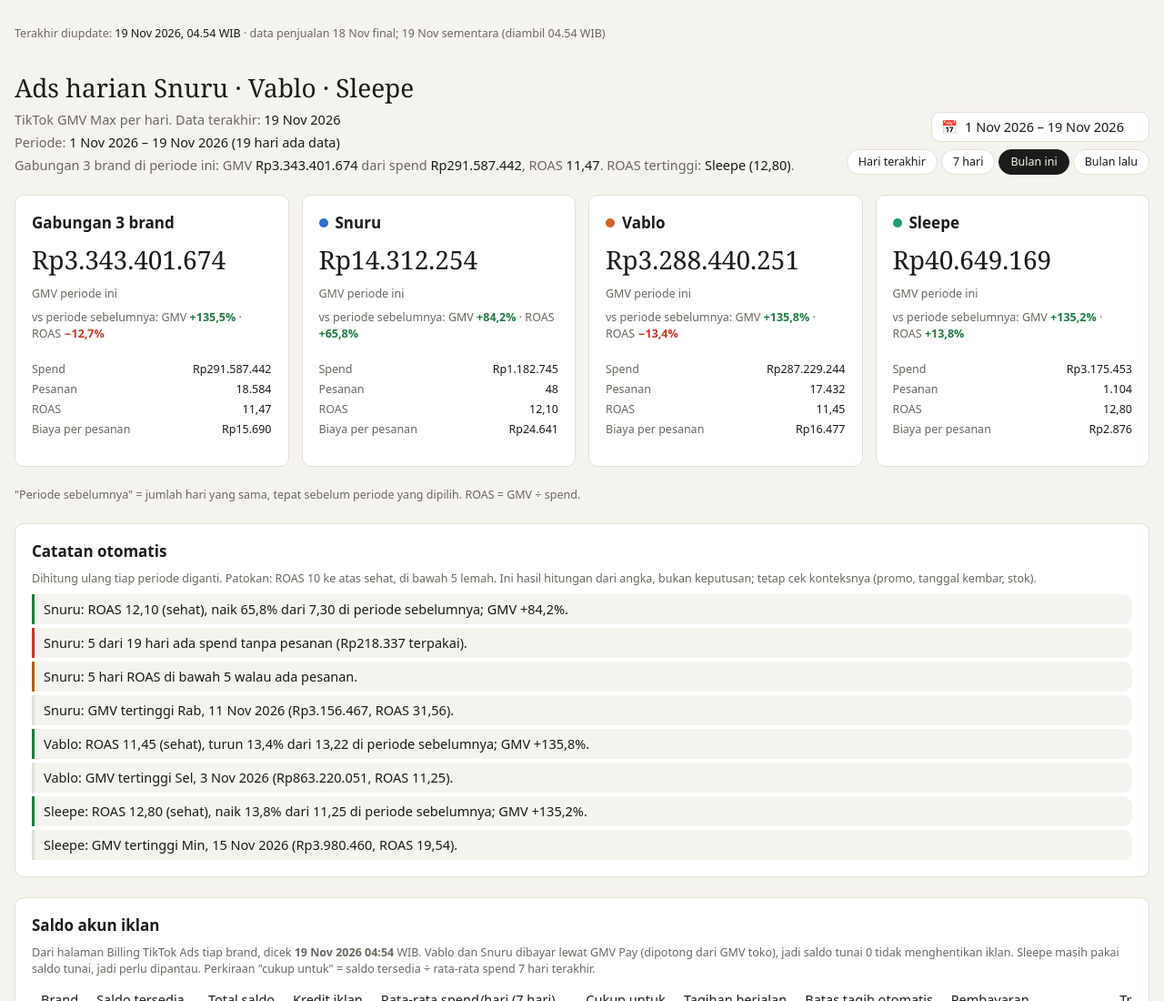
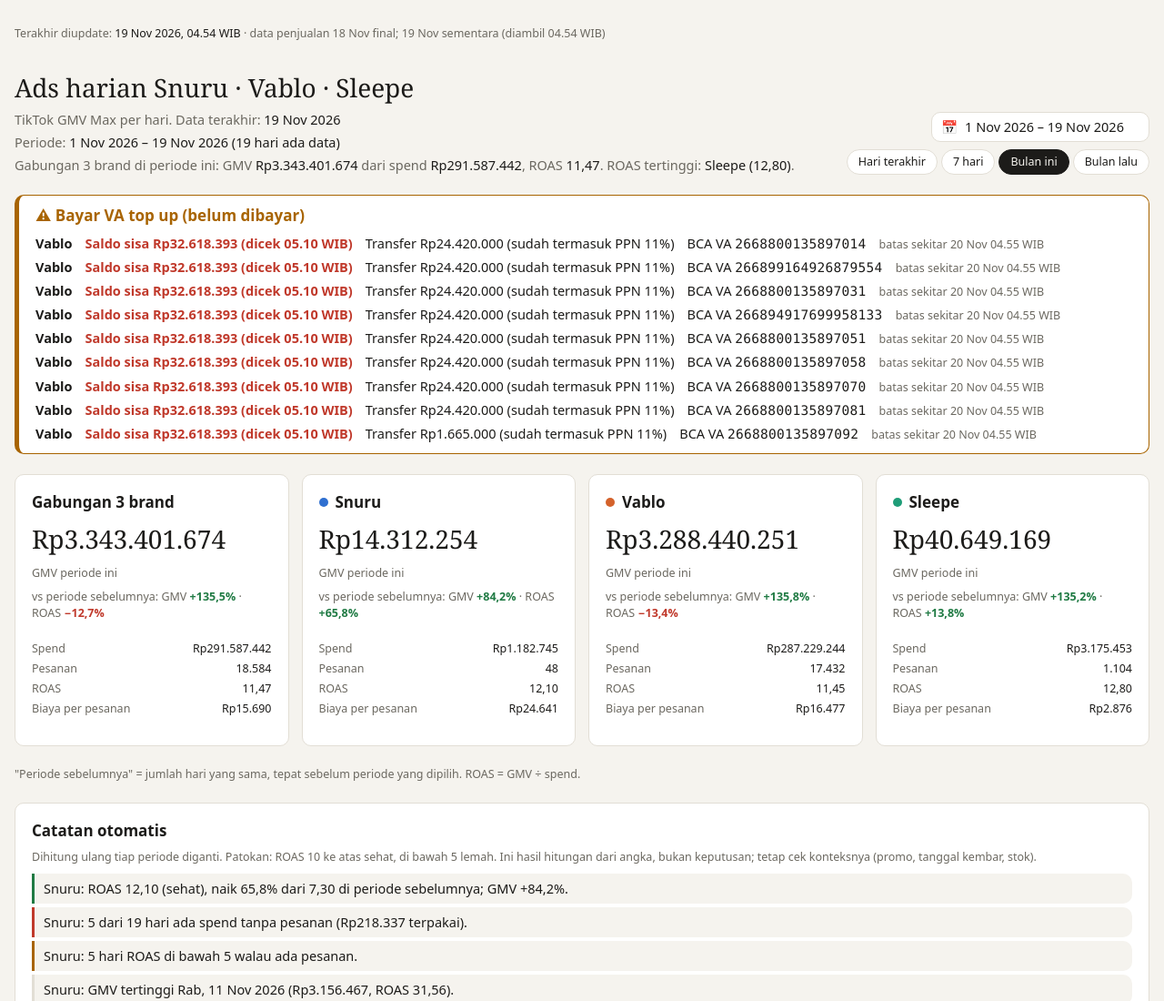
Before and after one commit to duthae12/adsreport, a plain HTML site: page index.html in a window 1280 px wide. Shown: the top 1100 px of the page at 91% size. Drawn offline with Linux system fonts and the light colour scheme.

Commit message:
Banner VA top up Vablo (8x Rp24.420.000 + 1x Rp1.665.000)
Co-Authored-By: Claude Sonnet 5.5 <noreply@anthropic.com>
Claude-Session: https://claude.ai/code/session_01RoPTR2qtLiDrorTt5qBWyL

```diff
--- a/index.html
+++ b/index.html
@@ -156,7 +156,7 @@
   </div>
 
   <div id="va-banner" class="ah-va" role="alert" hidden></div>
-  <script type="application/json" id="va-data">[]</script>
+  <script type="application/json" id="va-data">[{"brand":"Vablo","cash":32618393,"checked":"2026-11-19 05:10","amount":24420000,"bank":"BCA","va":"2668800135897014","due":"2026-11-20 04:55"},{"brand":"Vablo","cash":32618393,"checked":"2026-11-19 05:10","amount":24420000,"bank":"BCA","va":"266899164926879554","due":"2026-11-20 04:55"},{"brand":"Vablo","cash":32618393,"checked":"2026-11-19 05:10","amount":24420000,"bank":"BCA","va":"2668800135897031","due":"2026-11-20 04:55"},{"brand":"Vablo","cash":32618393,"checked":"2026-11-19 05:10","amount":24420000,"bank":"BCA","va":"266894917699958133","due":"2026-11-20 04:55"},{"brand":"Vablo","cash":32618393,"checked":"2026-11-19 05:10","amount":24420000,"bank":"BCA","va":"2668800135897051","due":"2026-11-20 04:55"},{"brand":"Vablo","cash":32618393,"checked":"2026-11-19 05:10","amount":24420000,"bank":"BCA","va":"2668800135897058","due":"2026-11-20 04:55"},{"brand":"Vablo","cash":32618393,"checked":"2026-11-19 05:10","amount":24420000,"bank":"BCA","va":"2668800135897070","due":"2026-11-20 04:55"},{"brand":"Vablo","cash":32618393,"checked":"2026-11-19 05:10","amount":24420000,"bank":"BCA","va":"2668800135897081","due":"2026-11-20 04:55"},{"brand":"Vablo","cash":32618393,"checked":"2026-11-19 05:10","amount":1665000,"bank":"BCA","va":"2668800135897092","due":"2026-11-20 04:55"}]</script>
 
   <section class="ah-cards" aria-label="Total periode per brand">
     <div class="ah-card" id="gabungan">
```
